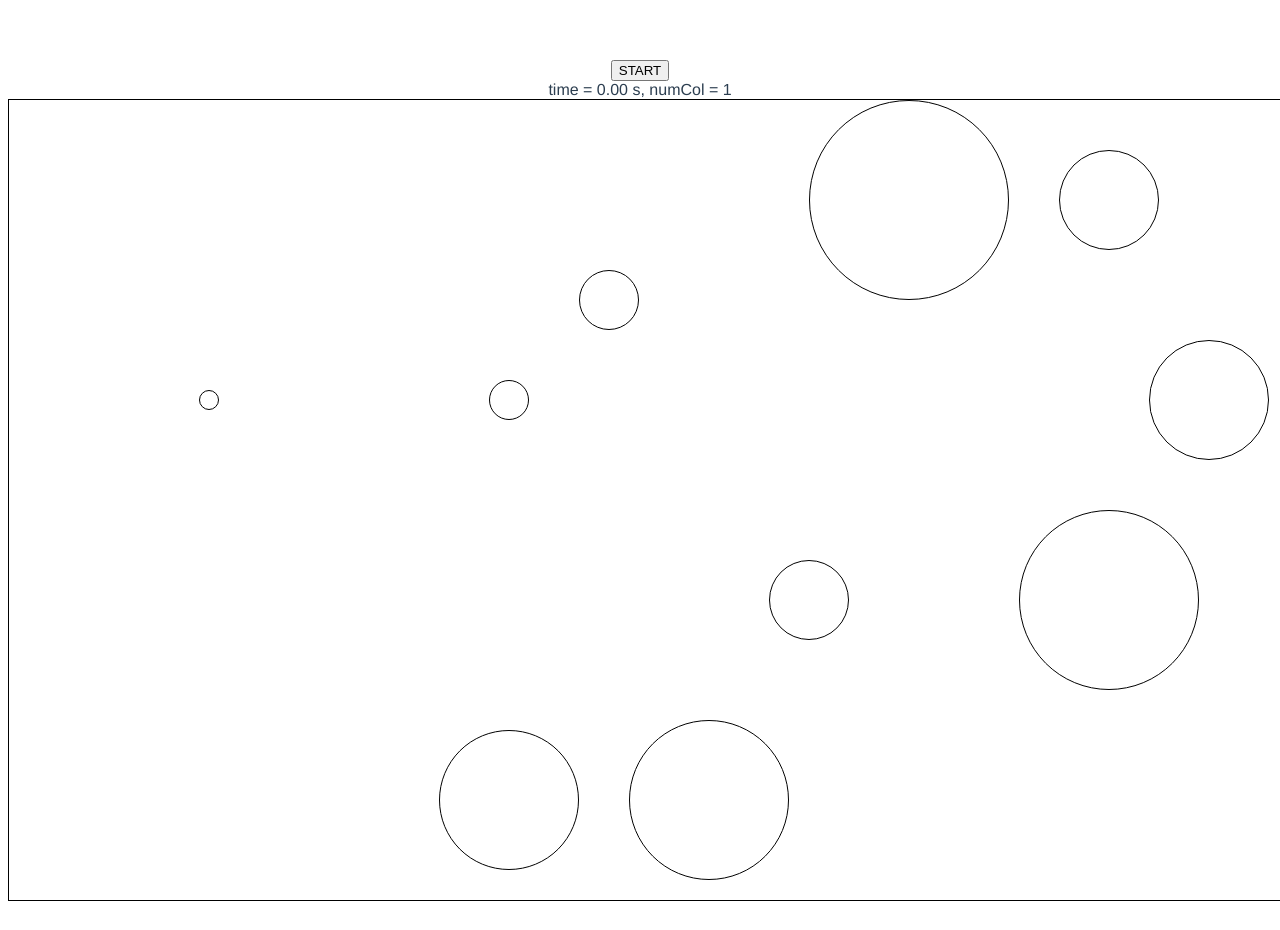
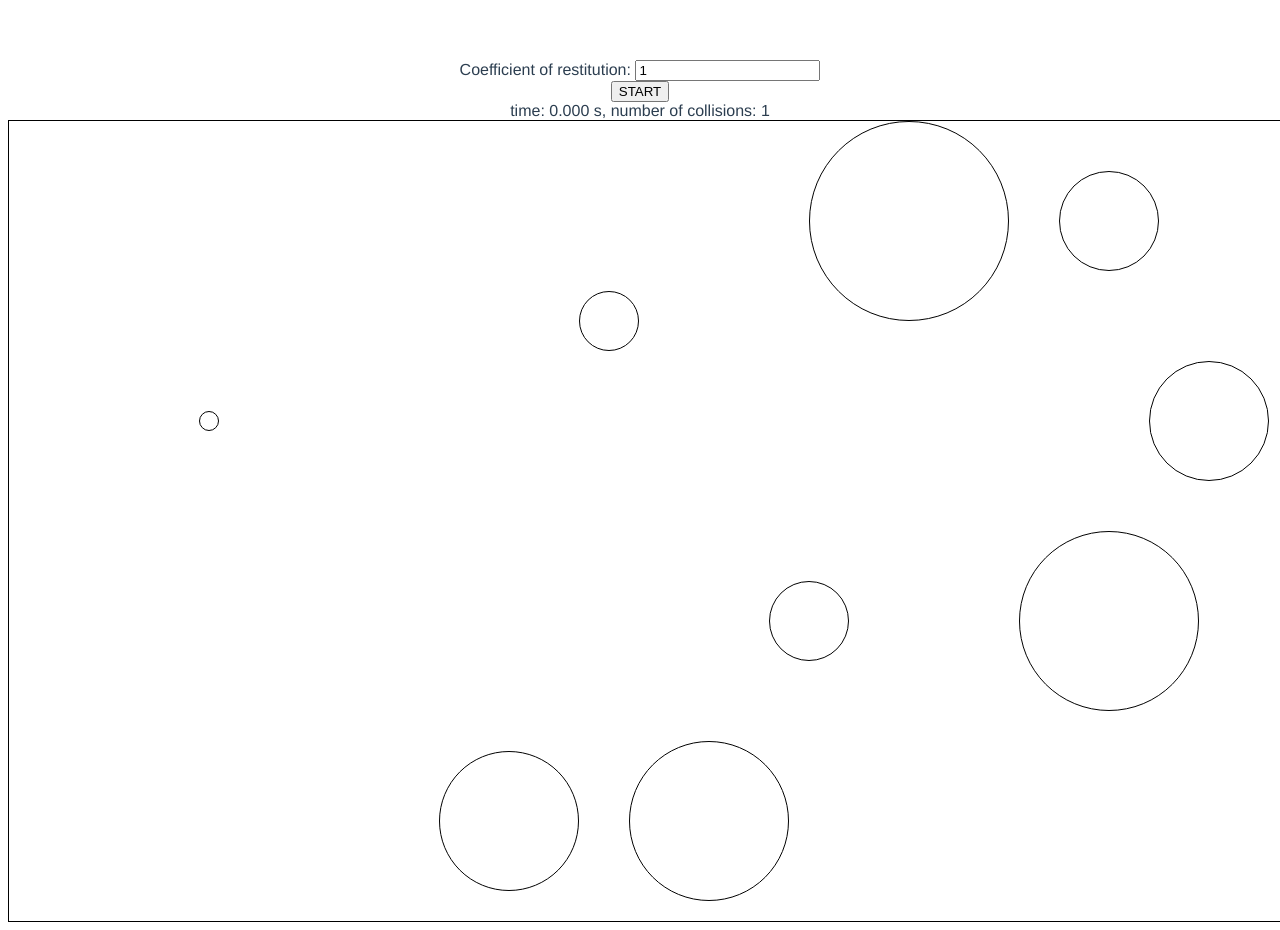
Before and after one commit to pknipp/collisions, a Vue app: page / in a window 1280 px wide. Shown: the top 930 px of the page. Before the commit the page ends 909 px from the top, so only its background shows below. Built offline with nearby package versions, Linux system fonts and the light colour scheme.

Commit message:
Allow for non-unity coefficient of restitution, cast as a number.

```diff
--- a/src/App.vue
+++ b/src/App.vue
@@ -3,10 +3,13 @@
     <!-- <img alt="Vue logo" src="./assets/logo.png" /> -->
     <!-- <HelloWorld msg="Welcome to my very first Vue.js App" /> -->
     <!-- <button @click="running = !running">{{running ? "PAUSE" : "START"}}</button> -->
+    <div>
+      Coefficient of restitution: <input v-model.number="e">
+    </div>
     <button @click="() => {if (running = !running) increment()}">
       {{running ? "PAUSE" : "START"}}
     </button>
-    <div>time = {{time.toFixed(2)}} s, numCol = {{numCol}}</div>
+    <div>time: {{time.toFixed(3)}} s, number of collisions: {{numCol}}</div>
     <div class="container" v-bind:style="{
       width: dims[0] + 'px',
       height: dims[1] + 'px',
@@ -40,19 +43,20 @@ export default {
       dt: 0,
       // units are px and px/s
       dots: [
-        {id: 1, diameter: 20, rxy: [200, 300], vxy: [100, 150]},
-        {id: 2, diameter: 40, rxy: [500, 300], vxy: [1,2]},
-        {id: 3, diameter: 60, rxy: [600, 200], vxy: [-100, -90]},
-        {id: 4, diameter: 80, rxy: [800, 500], vxy: [50, 50]},
-        {id: 5, diameter: 100, rxy: [1100, 100], vxy: [-40, -80]},
-        {id: 6, diameter: 120, rxy: [1200, 300], vxy: [80, -300]},
+        {id: 1, diameter: 20, rxy:  [200, 300], vxy: [100, 50]},
+        {id: 2, diameter: 40, rxy:  [1400, 300], vxy: [-100,46]},
+        {id: 3, diameter: 60, rxy:  [600, 200], vxy: [-100, -90]},
+        {id: 4, diameter: 80, rxy:  [800, 500], vxy: [50, 50]},
+        {id: 5, diameter: 100, rxy:[1100, 100], vxy: [-40, -80]},
+        {id: 6, diameter: 120, rxy:[1200, 300], vxy: [80, -300]},
         {id: 7, diameter: 140, rxy: [500, 700], vxy: [-100, 200]},
         {id: 8, diameter: 160, rxy: [700, 700], vxy: [100, 90]},
-        {id: 9, diameter: 180, rxy: [1100, 500], vxy: [-50, -50]},
-        {id: 10, diameter: 200, rxy: [900, 100], vxy: [40, -80]},
+        {id: 9, diameter: 180, rxy:[1100, 500], vxy: [-50, -50]},
+        {id: 10, diameter: 200, rxy:[900, 100], vxy: [40, -80]},
       ],
       numCol: 0,
       dims: [1600, 800],
+      e: 1,
       running: false
     }
   },
@@ -119,7 +123,7 @@ export default {
         this.dt = dtMin;
         if (iMin === jMin) {
           // If the collision was with a wall, negate the appropriate component of the relevant dot's velocity.
-          this.dots[iMin].vxy[wallIndexMin[0]] *= -1;
+          this.dots[iMin].vxy[wallIndexMin[0]] *= -this.e;
         } else {
           // If the collision was between two dots, the procedure is more complicated.
           let [doti, dotj] = [this.dots[iMin], this.dots[jMin]];
@@ -136,7 +140,7 @@ export default {
 
           // (2x) projection of one momentum along the normal force yields the momentum transfer
           let dot = dr.reduce((dot, rcomp, k) => dot + rcomp * massi * vi[k], 0);
-          let dp = dr.map(comp => 2 * comp * dot / dr2);
+          let dp = dr.map(comp => (1 + this.e) * comp * dot / dr2);
 
           // transfer momentum from one object to the other:
           vi = vi.map((comp, k) => comp - dp[k] / massi);
```
